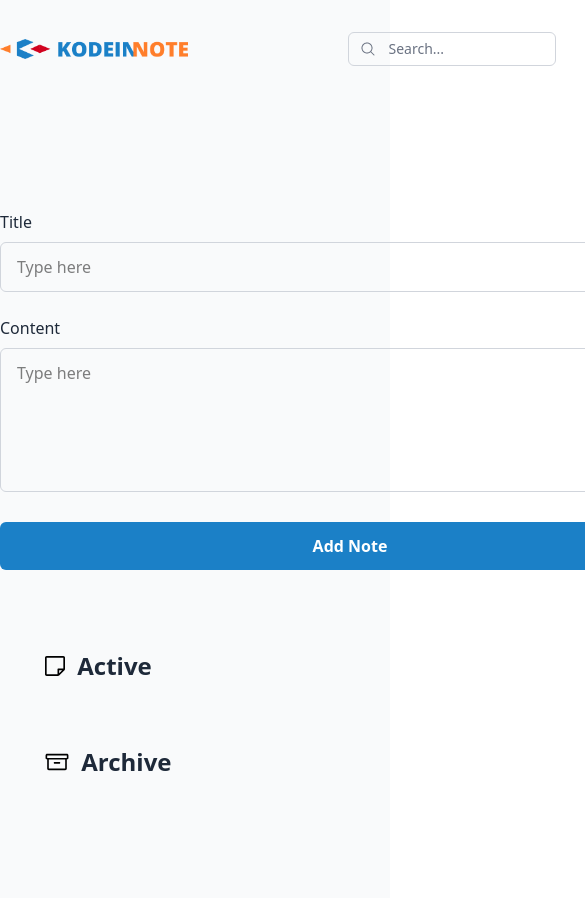
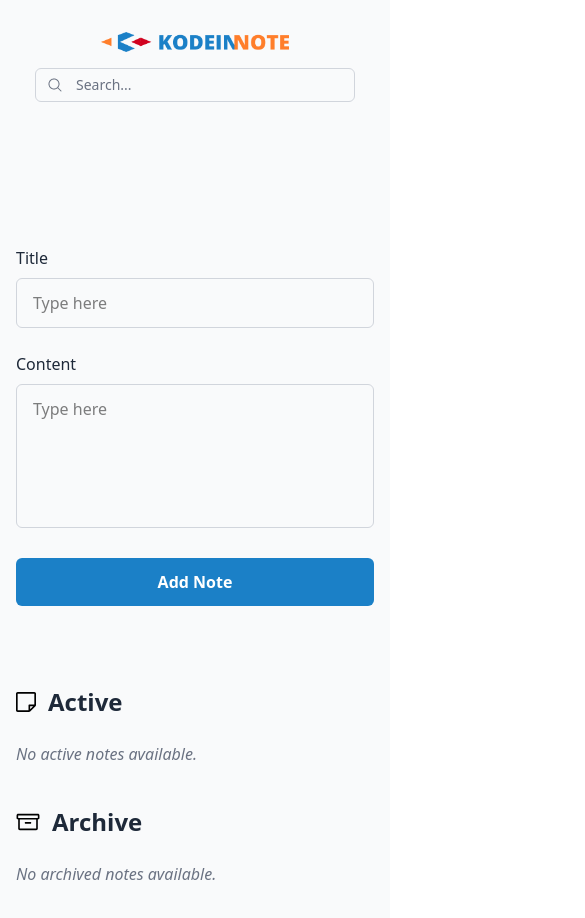
Before and after one commit to Zawindra/kodein-note-app, a React (Vite) app: page / in a window 390 px wide. Shown: the top 918 px of the page, 585 px wide, since content can reach past the window. Built offline with nearby package versions, Linux system fonts and the light colour scheme.

Commit message:
feat: add local storage and responsive

```diff
--- a/src/App.jsx
+++ b/src/App.jsx
@@ -3,9 +3,13 @@ import Navbar from "./components/Navbar";
 import Notes from "./components/Notes";
 
 export default function App() {
-  const loadNotes = () => JSON.parse(localStorage.getItem("notes") || []);
-  const [notes, setNotes] = useState([]);
-  const [filteredNotes, setFilteredNotes] = useState(notes);
+  const loadNotes = () => {
+    const savedNotes = localStorage.getItem("notes");
+    return savedNotes ? JSON.parse(savedNotes) : [];
+  };
+
+  const [notes, setNotes] = useState(loadNotes);
+  const [filteredNotes, setFilteredNotes] = useState(loadNotes);
 
   useEffect(() => {
     setFilteredNotes(notes);
--- a/src/components/Navbar.jsx
+++ b/src/components/Navbar.jsx
@@ -1,18 +1,16 @@
 import { useState } from "react";
 
 export default function Navbar({ onSearch }) {
-
-
   return (
     <nav className="w-full py-4">
-      <div className="flex justify-around items-center gap-40 py-4">
+      <div className="flex flex-col sm:flex-row justify-center sm:justify-around items-center gap-4 sm:gap-40 py-4 px-4">
         <img src="/KodeinNote.png" alt="KodeinNote Logo" className="h-5" />
 
-        <div className="relative">
+        <div className="relative w-full max-w-xs">
           <input
             type="text"
             placeholder="Search..."
-            className="pl-10 pr-4 py-1.5 w-52 border border-gray-300 rounded-md text-sm placeholder-gray-500 focus:outline-none focus:ring-2 focus:ring-blue-500"
+            className="pl-10 pr-4 py-1.5 w-full border border-gray-300 rounded-md text-sm placeholder-gray-500 focus:outline-none focus:ring-2 focus:ring-blue-500"
             onChange={(e) => onSearch(e.target.value)}
           />
           <img
--- a/src/components/NoteForm.jsx
+++ b/src/components/NoteForm.jsx
@@ -20,7 +20,7 @@ export default function NoteForm({ onAdd }) {
   return (
     <form
       onSubmit={handleSubmit}
-      className="w-[700px] mx-auto mt-28 space-y-6"
+      className="w-full max-w-2xl px-4 mx-auto mt-28 space-y-6"
     >
       <div>
         <label className="block text-base font-medium mb-2 text-gray-800">
--- a/src/components/NoteItem.jsx
+++ b/src/components/NoteItem.jsx
@@ -1,7 +1,6 @@
-
 export default function NoteItem({ idea, img, colorClass, onDelete, onToggleArchive }) {
   return (
-    <div className="bg-white rounded-xl shadow-md hover:shadow-lg transition-shadow w-[320px] h-[180px] border border-gray-200">
+    <div className="bg-white rounded-xl shadow-md hover:shadow-lg transition-shadow w-full max-w-xs sm:w-[320px] h-[180px] border border-gray-200">
       <div className={`h-6 w-full rounded-t-xl ${colorClass}`}></div>
       <div className="p-5 flex flex-col justify-between h-[150px]">
         <div className="flex justify-between items-start">
@@ -30,7 +29,6 @@ export default function NoteItem({ idea, img, colorClass, onDelete, onToggleArch
             )}
           </div>
         </div>
-
         <h3 className="text-sm font-normal text-gray-700 mt-2">{idea.content}</h3>
       </div>
     </div>
--- a/src/components/NoteList.jsx
+++ b/src/components/NoteList.jsx
@@ -3,14 +3,17 @@ import React from "react";
 
 export default function NoteList({ contentIdeas, contentSave, onDelete, onToggleArchive }) {
   return (
-    <div className="w-[85%] mx-auto px-4 pb-24 pt-10">
+    <div className="w-full max-w-6xl mx-auto px-4 pb-24 pt-10">
       {/* Active Section */}
       <div className="flex items-center gap-3 mb-6">
         <img src="/Active.svg" alt="Active" className="w-5 h-5" />
         <h1 className="text-2xl font-semibold text-gray-800">Active</h1>
       </div>
 
-      <div className="flex gap-6 flex-wrap">
+      {contentIdeas.length === 0 ? (
+        <p className="text-gray-500 italic mb-6">No active notes available.</p>
+      ) : (
+        <div className="flex gap-6 flex-wrap justify-center sm:justify-start">
           {contentIdeas.map((idea) => (
             <NoteItem
               key={idea.id}
@@ -22,14 +25,18 @@ export default function NoteList({ contentIdeas, contentSave, onDelete, onToggle
             />
           ))}
         </div>
+      )}
 
       {/* Archive Section */}
-      <div className="flex items-center gap-3 mb-6 mt-10 ">
+      <div className="flex items-center gap-3 mb-6 mt-10">
         <img src="/Archive.svg" alt="Archive" className="w-6 h-6" />
         <h1 className="text-2xl font-semibold text-gray-800">Archive</h1>
       </div>
 
-      <div className="flex gap-6 flex-wrap">
+      {contentSave.length === 0 ? (
+        <p className="text-gray-500 italic">No archived notes available.</p>
+      ) : (
+        <div className="flex gap-6 flex-wrap justify-center sm:justify-start">
           {contentSave.map((idea) => (
             <NoteItem
               key={idea.id}
@@ -41,6 +48,7 @@ export default function NoteList({ contentIdeas, contentSave, onDelete, onToggle
             />
           ))}
         </div>
+      )}
     </div>
   );
 }
```
Lines whose indentation alone changed are shown as unchanged.
